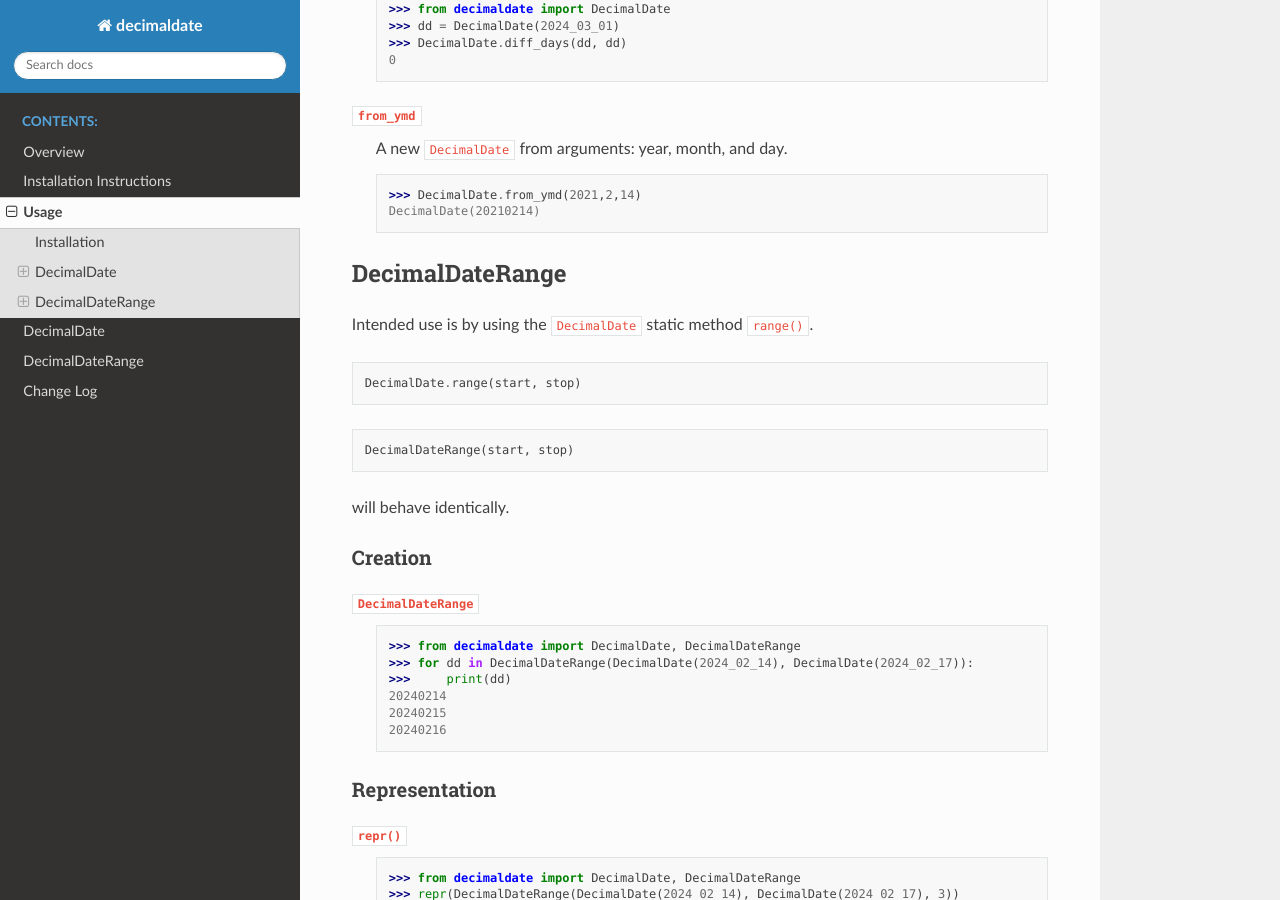
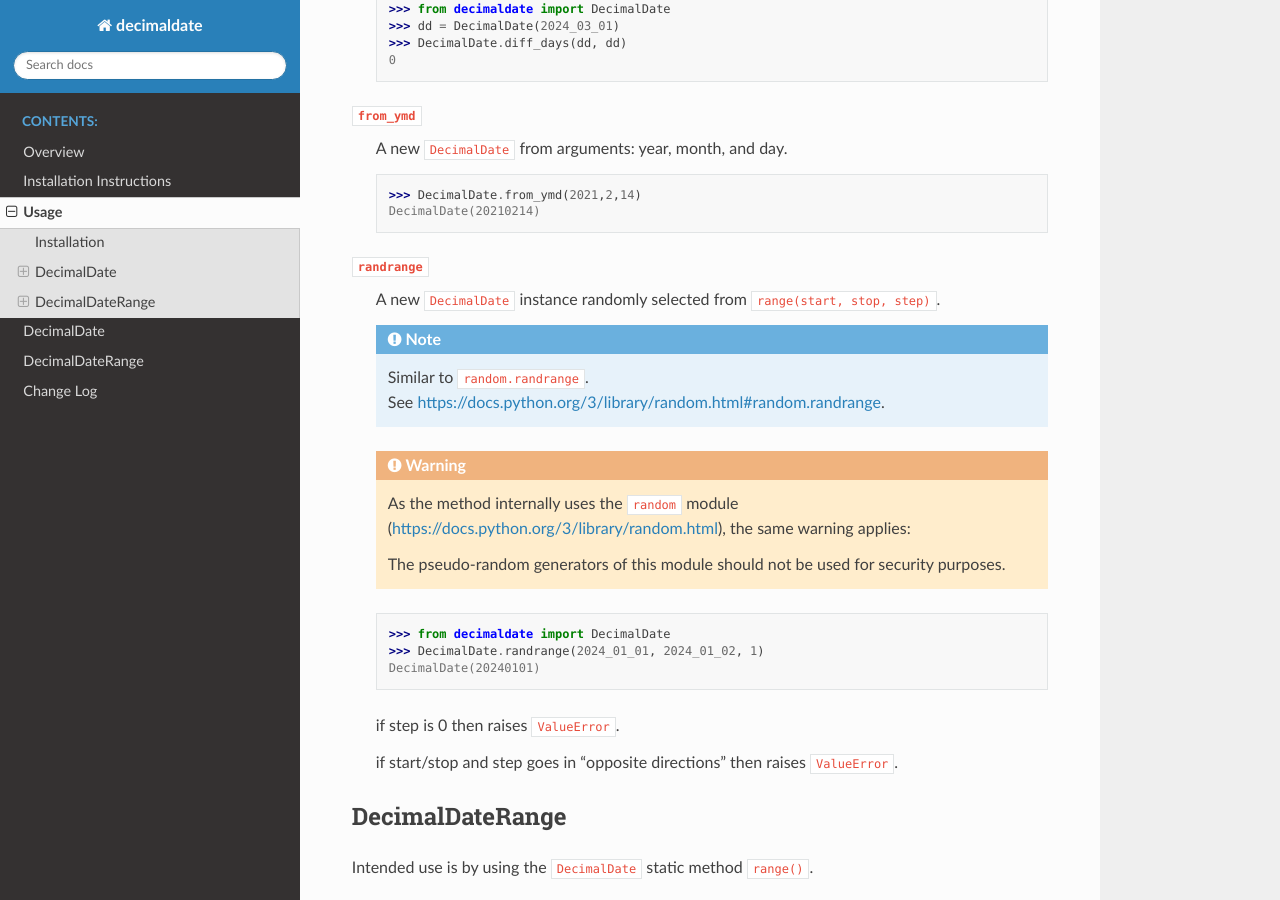
Before and after one commit to TorbenJakobsen/decimaldate, a Sphinx documentation site: the page built from docs/source/usage.rst, in a window 1280 px wide and 900 px high, scrolled down 9436 px. Built offline with Sphinx 7.4.7 and the Read the Docs theme 3.1.0, drawn with Linux system fonts in a browser that asks for light colours; some of the changed text lies outside the part shown.

Commit message:
update documentation

```diff
--- a/README.rst
+++ b/README.rst
@@ -434,4 +434,4 @@ rstcheck
   Outstanding
 ===============
 
-- ``DecimalDate.randrange(start, stop [, step])``
+- None.
--- a/docs/source/usage.rst
+++ b/docs/source/usage.rst
@@ -379,7 +379,7 @@ Class Methods
 ``try_instantiate()``
     A new instance of ``DecimalDate`` if successful; otherwise ``None``.
 
-    If no argument is given then uses today's date.\\
+    If no argument is given then uses today's date.
 
     .. note::
         No errors will be raised.
@@ -427,6 +427,30 @@ Class Methods
 
     >>> DecimalDate.from_ymd(2021,2,14)
     DecimalDate(20210214)
+
+
+``randrange``
+    A new ``DecimalDate`` instance randomly selected from ``range(start, stop, step)``.
+
+    .. note::
+
+        | Similar to ``random.randrange``.
+        | See https://docs.python.org/3/library/random.html#random.randrange.
+
+    .. warning::
+
+        As the method internally uses the ``random`` module (https://docs.python.org/3/library/random.html),
+        the same warning applies:
+
+        The pseudo-random generators of this module should not be used for security purposes.
+
+    >>> from decimaldate import DecimalDate
+    >>> DecimalDate.randrange(2024_01_01, 2024_01_02, 1)
+    DecimalDate(20240101)
+
+    if step is 0 then raises ``ValueError``.
+
+    if start/stop and step goes in "opposite directions" then raises ``ValueError``.
 
 ====================
   DecimalDateRange
@@ -582,7 +606,7 @@ Instance Methods
 
     .. note::
 
-        The end date of a range is exclusive, so will be the first day of next month.
+        The end date of a range is exclusive, so will be the first day of *next* month.
 
 ``range_month_of_decimal_date``
     A Decimal date range starting with the first day of the month, and ends (inclusive) with the last day of the month.
@@ -593,4 +617,4 @@ Instance Methods
 
     .. note::
 
-        The end date of a range is exclusive, so will be the first day of next month.
+        The end date of a range is exclusive, so will be the first day of *next* month.
```
Also changed, not shown: src/decimaldate/__init__.py (+4 -4 lines).
